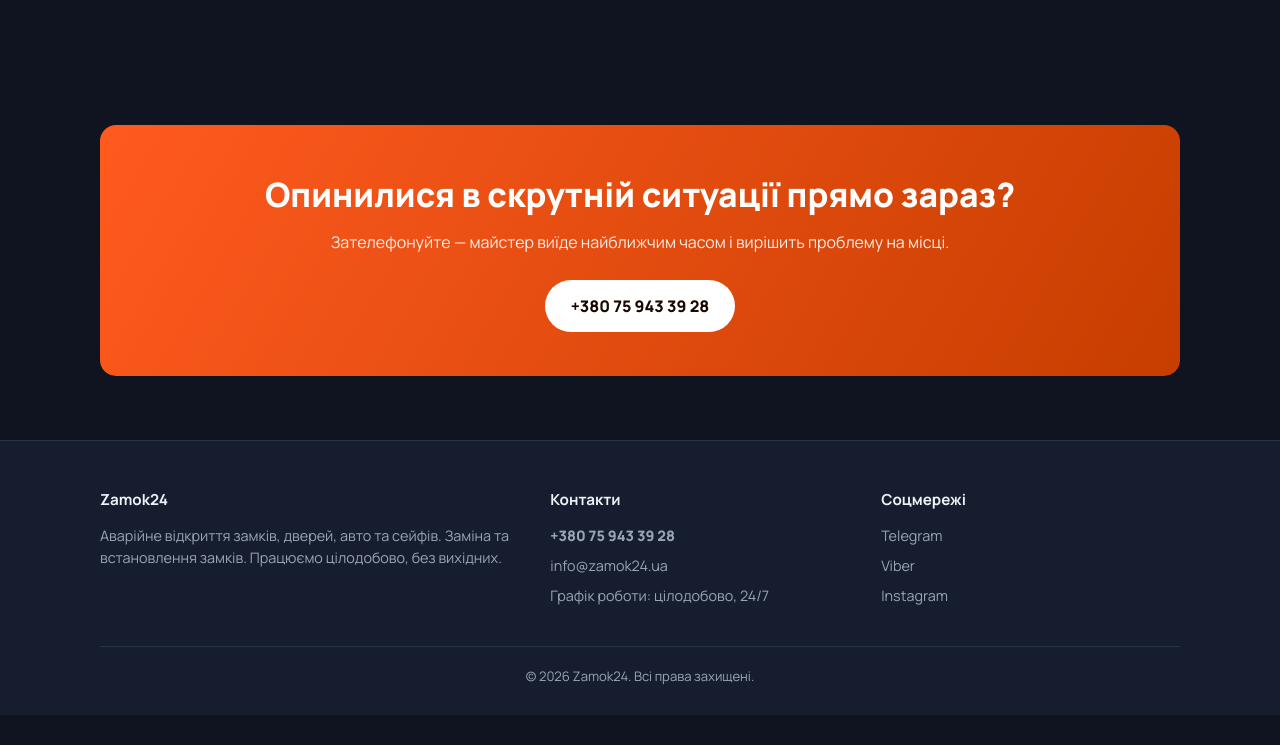
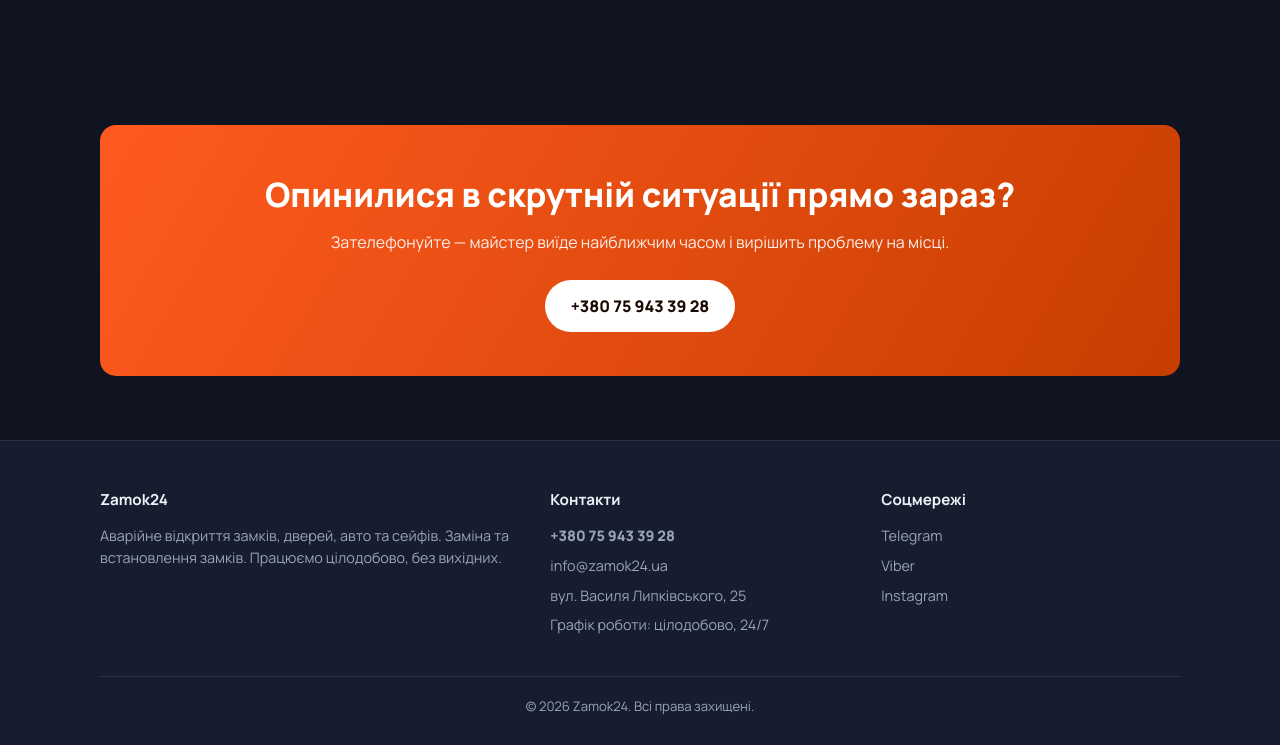
Before and after one commit to ref0770/lending-2, a plain HTML site: page index.html in a window 1280 px wide. Shown: the part 3437-4182 px from the top of the page. Before the commit the page ends 4152 px from the top, so only its background shows below. Drawn offline with Linux system fonts and the light colour scheme.

Commit message:
Add address to footer

```diff
--- a/index.html
+++ b/index.html
@@ -938,6 +938,7 @@
           <span class="js-phone-display"></span>
         </a>
         <a href="mailto:info@zamok24.ua">info@zamok24.ua</a>
+        <p>вул. Василя Липківського, 25</p>
         <p>Графік роботи: цілодобово, 24/7</p>
       </div>
       <div class="footer-col">
```
